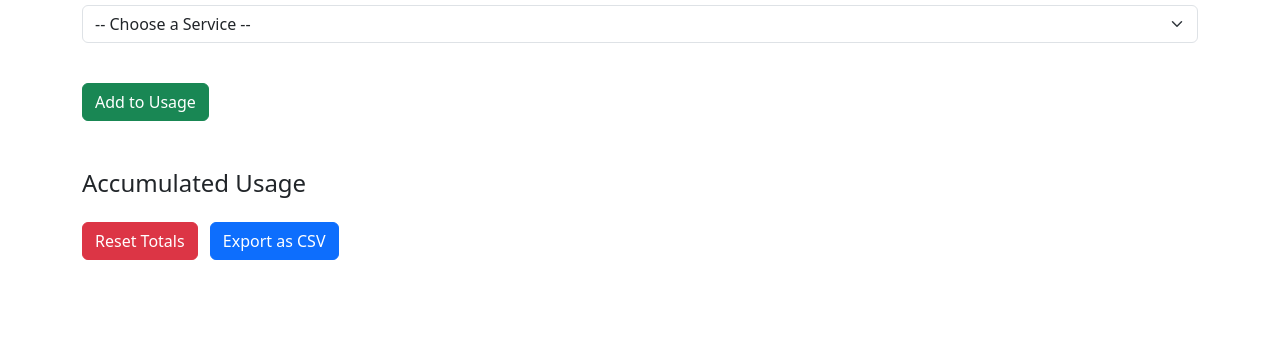
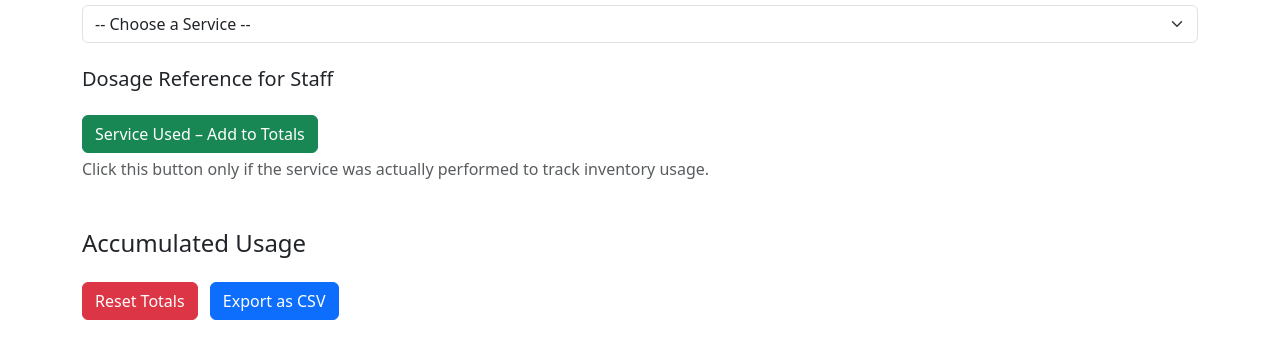
Before and after one commit to aloc23/dunboyne_hair, a plain HTML site: page 2index.html in a window 1280 px wide. Shown: the part 123-482 px from the top of the page. Drawn offline with nearby package versions, Linux system fonts and the light colour scheme.

Commit message:
Update 2index.html

```diff
--- a/2index.html
+++ b/2index.html
@@ -15,8 +15,11 @@
         <option value="">-- Choose a Service --</option>
       </select>
     </div>
-    <div id="materialList" class="mt-4"></div>
-    <button id="addUsageBtn" class="btn btn-success mt-3">Add to Usage</button>
+    <div id="materialList" class="mt-4">
+      <h5 class="mt-4">Dosage Reference for Staff</h5>
+    </div>
+    <button id="addUsageBtn" class="btn btn-success mt-3">Service Used – Add to Totals</button>
+    <p class="text-muted mt-1">Click this button only if the service was actually performed to track inventory usage.</p>
     <div class="mt-5">
       <h4>Accumulated Usage</h4>
       <ul id="usageSummary" class="list-group mb-3"></ul>
@@ -25,8 +28,9 @@
     </div>
   </div>
 
+  <!-- JavaScript unchanged except for IDs -->
   <script>
-    const data = { /* service data omitted for brevity, already included above */ };
+    const data = { /* service data omitted for brevity */ };
 
     const dropdown = document.getElementById('serviceDropdown');
     const materialList = document.getElementById('materialList');
@@ -52,7 +56,7 @@
 
     dropdown.addEventListener('change', () => {
       const service = dropdown.value;
-      materialList.innerHTML = '';
+      materialList.innerHTML = '<h5 class="mt-4">Dosage Reference for Staff</h5>';
 
       if (service && data[service]) {
         const list = document.createElement('ul');
```
